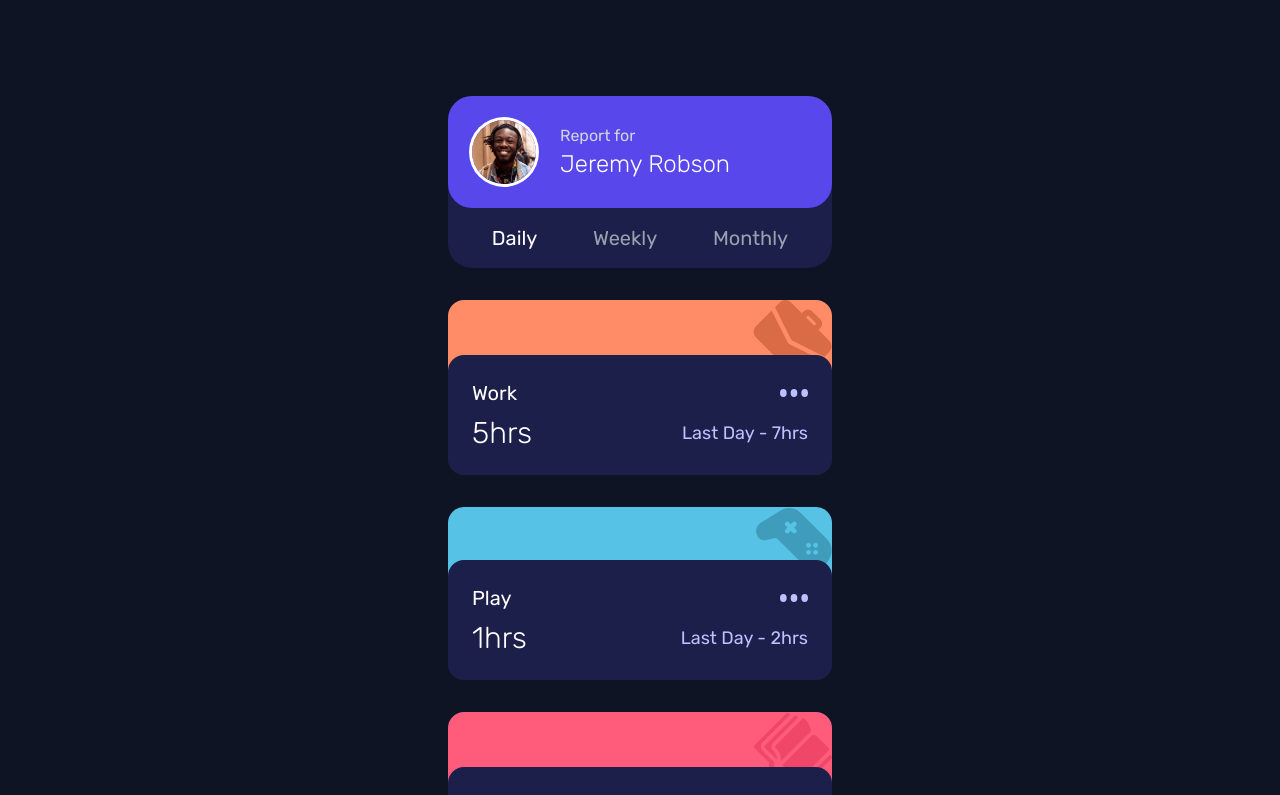
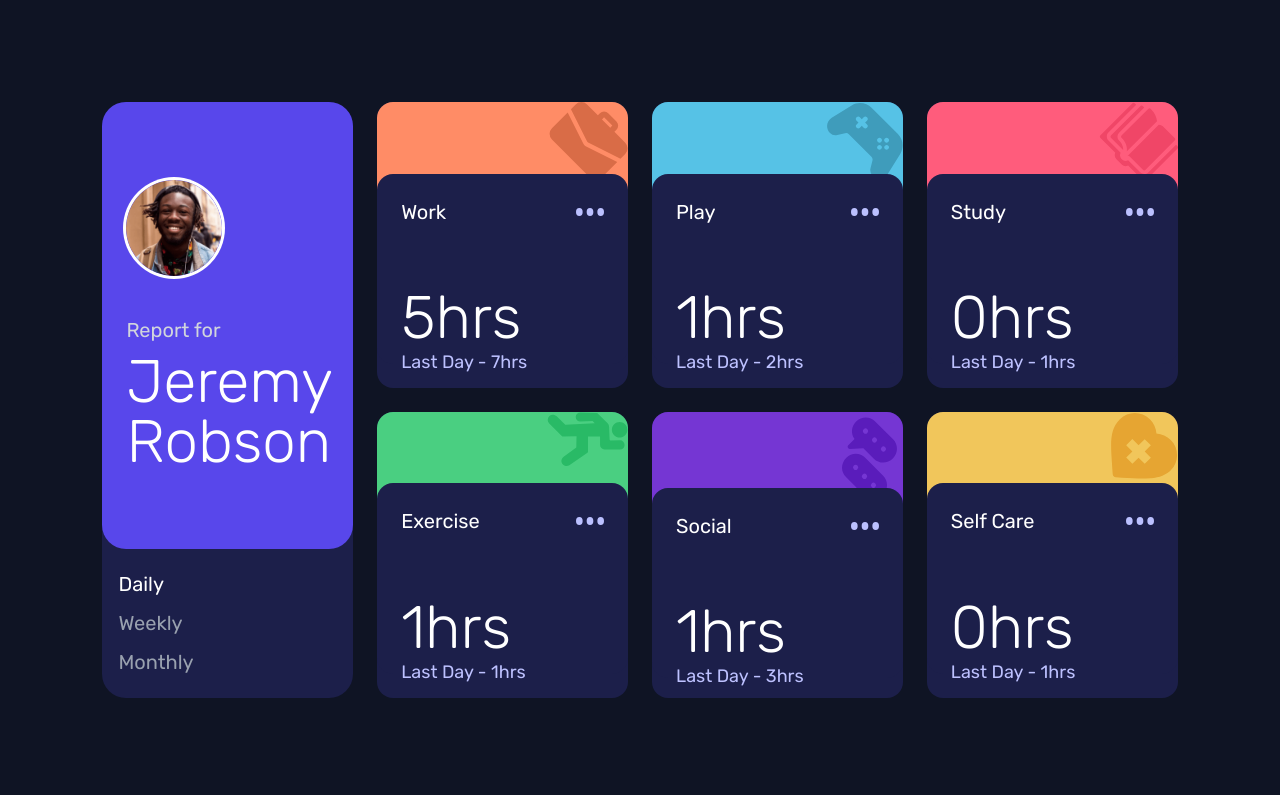
Before and after one commit to akshay-ken/rookie-project-04, a React (Vite) app: page / in a window 1280 px wide. Shown: the top 795 px of the page. Built offline with nearby package versions, Linux system fonts and the light colour scheme.

Commit message:
feat: desktop layout using grid is done

```diff
--- a/src/components/MainPage.jsx
+++ b/src/components/MainPage.jsx
@@ -31,7 +31,7 @@ export function MainPage() {
     setTimeFrame("Weekly");
   }
   return (
-    <main className="w-full h-lvh flex flex-col items-center gap-y-8 mt-24">
+    <main className="w-full min-h-lvh  flex flex-col items-center gap-y-8 my-16 md:grid md:grid-cols-12 md:grid-rows-8 md:p-[8vw] md:my-0 md:gap-6">
       <UserCard
         currentTimeFrame={timeFrame}
         handleDaily={handleDailyTimeFrame}
@@ -64,7 +64,7 @@ export function MainPage() {
         if (timeFrame === "Monthly") {
           return (
             <StaticsCard
-              lastTime={"Monthly"}
+              lastTime={"Month"}
               imgIcon={iconMap[profile.title]}
               title={profile.title}
               currentTime={profile.timeframes.monthly.current}
--- a/src/components/StaticsCard.jsx
+++ b/src/components/StaticsCard.jsx
@@ -16,9 +16,24 @@ export function StaticsCard({
     "bg-Green-exercise": title === "Exercise",
     "bg-Yellow-selfcare": title === "Self Care",
   });
+  const gridPosition = clsx({
+    "md:col-start-4 md:col-end-7 md:row-start-1 md:row-end-5": title === "Work",
+    "md:col-start-10 md:col-end-13 md:row-start-1 md:row-end-5":
+      title === "Study",
+    "md:col-start-7 md:col-end-10 md:row-start-5 md:row-end-9":
+      title === "Social",
+    "md:col-start-7 md:col-end-10 md:row-start-1 md:row-end-5":
+      title === "Play",
+    "md:col-start-4 md:col-end-7 md:row-start-5 md:row-end-9":
+      title === "Exercise",
+    "md:col-start-10 md:col-end-13 md:row-start-5 md:row-end-9":
+      title === "Self Care",
+  });
 
   return (
-    <section className="w-sm flex flex-col bg-Navy-900 rounded-2xl">
+    <section
+      className={`w-sm flex flex-col bg-Navy-900 rounded-2xl md:w-full md:h-full ${gridPosition}`}
+    >
       <div className={`basis-1/3 rounded-t-2xl ${bgColorStyle}`}>
         <img src={imgIcon} className="float-right" alt="" />
       </div>
@@ -28,8 +43,10 @@ export function StaticsCard({
 
           <img src={dots} className="w-7 h-2" alt="" />
         </div>
-        <div className="flex flex-row mt-2 items-center justify-between">
-          <p className="font-thin text-3xl text-white">{currentTime}hrs</p>
+        <div className="flex flex-row mt-2 items-center justify-between md:flex-col md:justify-end md:h-full md:items-start">
+          <p className="font-thin text-3xl md:text-6xl text-white">
+            {currentTime}hrs
+          </p>
           <p className="text-lg text-Navy-200">
             Last {lastTime} - {previousTime}hrs
           </p>
--- a/src/components/UserCard.jsx
+++ b/src/components/UserCard.jsx
@@ -7,20 +7,24 @@ export function UserCard({
   currentTimeFrame,
 }) {
   return (
-    <div className="w-sm bg-Navy-900 flex flex-col rounded-3xl">
-      <div className="basis-9/12 bg-Purple-600 p-6 rounded-3xl flex-row flex items-center gap-x-6">
+    <div className="w-sm bg-Navy-900 flex flex-col rounded-3xl md:col-start-1 md:col-end-4 md:row-start-1 md:row-end-9 md:w-full md:h-full">
+      <div className="basis-9/12 bg-Purple-600 p-6 rounded-3xl flex-row md:flex-col md:items-start md:justify-center md:gap-y-10 flex items-center gap-x-6">
         <img
           src={avtar}
-          className="size-16 rounded-full ring-3 ring-white"
+          className="size-16 md:size-24 rounded-full ring-3 ring-white"
           alt=""
         />
-        <div className="flex flex-col">
-          <p className="font-normal text-base text-gray-300">Report for</p>
-          <p className="font-light text-2xl text-white">Jeremy Robson</p>
+        <div className="flex flex-col gap-y-2">
+          <p className="font-normal text-base md:text-xl text-gray-300">
+            Report for
+          </p>
+          <p className="font-light text-2xl md:text-6xl text-white">
+            Jeremy Robson
+          </p>
         </div>
       </div>
       <div className="basis-3/12">
-        <div className="flex text-xl flex-row p-4 justify-around">
+        <div className="flex text-xl flex-row p-4 justify-around md:flex-col md:h-full md:items-start">
           <button
             className={
               currentTimeFrame === "Daily" ? "text-white" : "text-gray-400"
```
